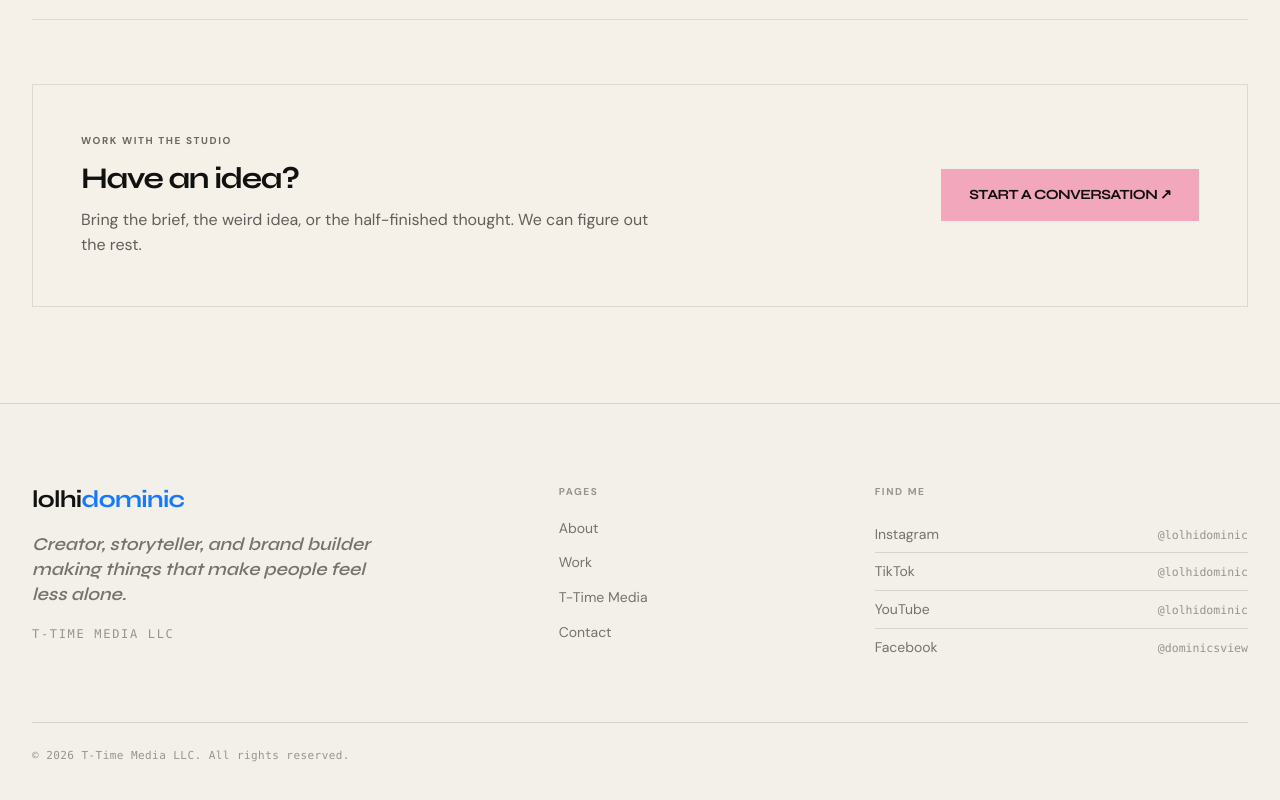
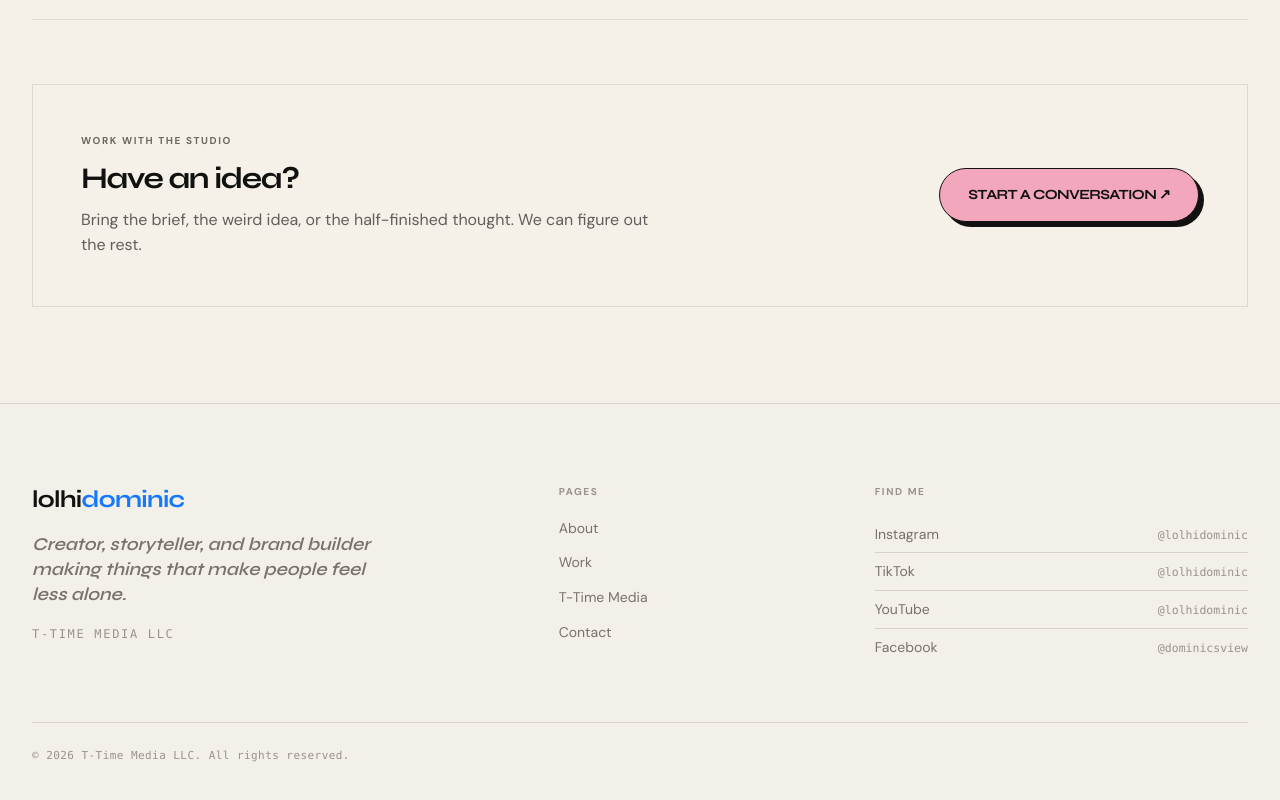
Before and after one commit to rageinstall/lolhidominic.com, a Next.js app: page /t-time-media in a window 1280 px wide. Shown: the part 1258-2058 px from the top of the page. Built offline with nearby package versions, Linux system fonts and the light colour scheme.

Commit message:
Add animated T-Time Media CTA styling

```diff
--- a/app/globals.css
+++ b/app/globals.css
@@ -100,6 +100,13 @@
     transition: transform var(--t), background var(--t), color var(--t);
   }
   .btn-ghost:hover { transform: translateY(-2px); background: var(--pink); }
+  .studio-cta {
+    border: 1.5px solid var(--ink);
+    border-radius: 999px;
+    box-shadow: 5px 5px 0 var(--ink);
+    animation: cta-attention 2.8s ease-in-out infinite;
+  }
+  .studio-cta:hover { animation-play-state: paused; transform: translate(-3px,-3px); box-shadow: 8px 8px 0 var(--ink); }
   .work-card {
     position: relative;
     min-height: 260px;
@@ -144,7 +151,16 @@
   }
   .marquee-item::after { content: "✳"; font-size: 12px; }
   @keyframes marquee { from { transform: translateX(0); } to { transform: translateX(-50%); } }
-  @media (prefers-reduced-motion: reduce) { .marquee-track { animation: none; } }
+  @keyframes cta-attention {
+    0%, 70%, 100% { transform: translateY(0); box-shadow: 5px 5px 0 var(--ink); }
+    76% { transform: translateY(-4px); box-shadow: 7px 7px 0 var(--ink); }
+    82% { transform: translateY(0); box-shadow: 5px 5px 0 var(--ink); }
+    88% { transform: translateY(-2px); box-shadow: 6px 6px 0 var(--ink); }
+  }
+  @media (prefers-reduced-motion: reduce) {
+    .marquee-track { animation: none; }
+    .studio-cta { animation: none; }
+  }
 }
 
 .font-display, h1, h2, h3 { font-family: var(--font-display), sans-serif; font-weight: 700; letter-spacing: -.045em; }
```
